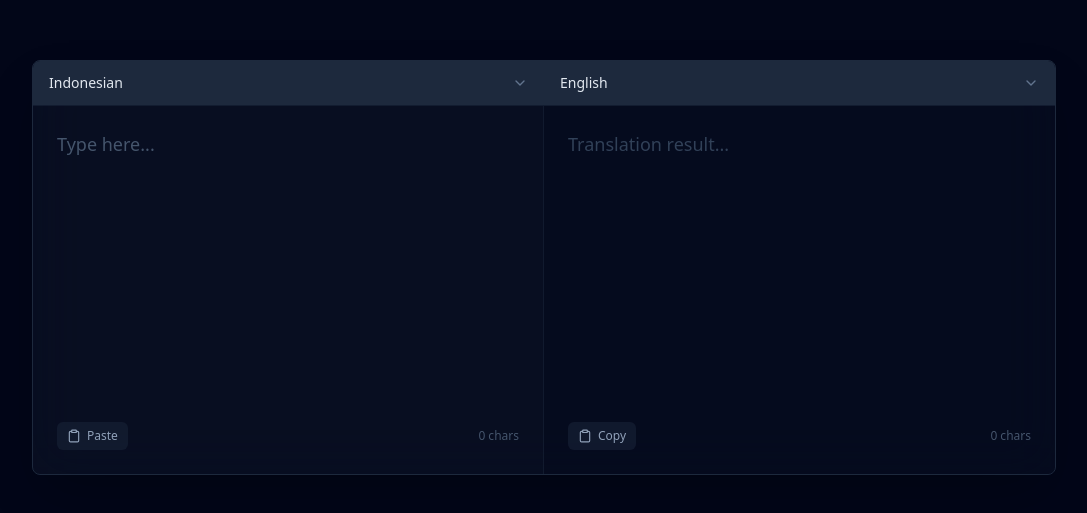
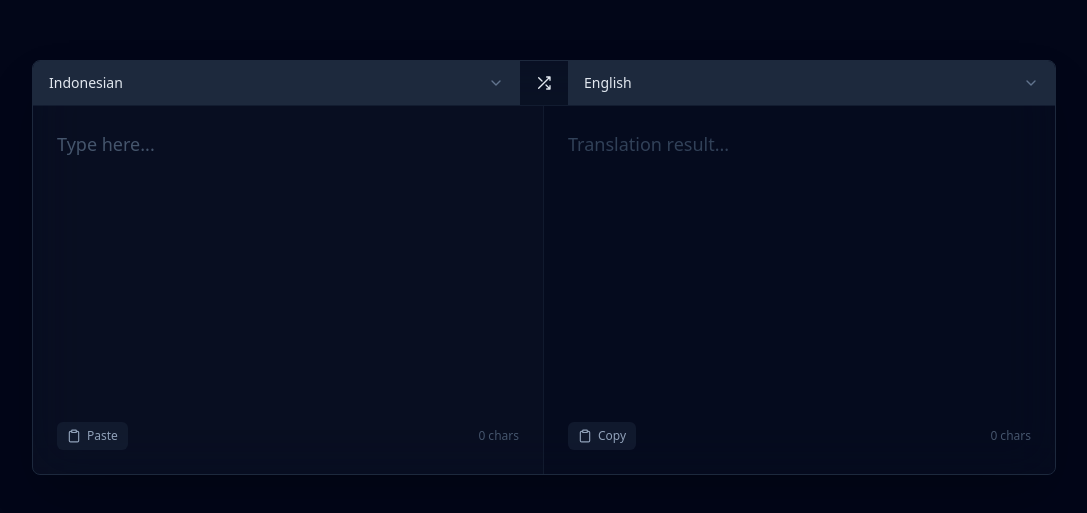
Before and after one commit to Quozul/quozul-translate, a SvelteKit app: page / in a window 1280 px wide. Shown: the part 133-646 px from the top of the page, without its empty margins (96-1183 px from the left). Built offline with nearby package versions, Linux system fonts and the light colour scheme.

Commit message:
feat: add swap languages button

```diff
--- a/src/lib/fetch.ts
+++ b/src/lib/fetch.ts
@@ -38,14 +38,30 @@ class RetryAfterError extends Error implements SmartFetchError {
 	}
 
 	retry = true;
+
+	public static is(e: unknown): e is RetryAfterError {
+		return e instanceof RetryAfterError;
+	}
 }
 
-class AbortedError extends Error implements SmartFetchError {
+export class AbortedError extends Error implements SmartFetchError {
 	constructor(private readonly source: unknown) {
 		super();
 	}
 
 	retry = true;
+
+	public static is(e: unknown): e is RetryAfterError {
+		return e instanceof AbortedError;
+	}
+}
+
+export class TimeoutError extends Error implements SmartFetchError {
+	constructor() {
+		super();
+	}
+
+	retry = false;
 }
 
 const abortableWait = (ms: number, signal?: AbortSignal | null): Promise<void> => {
@@ -127,7 +143,7 @@ export async function smartFetch<T extends z.Schema>({
 	// We use a true loop here to allow breaking via exceptions or return
 	while (true) {
 		if (Date.now() >= deadline) {
-			throw new Error('Timeout');
+			throw new TimeoutError();
 		}
 
 		if (init?.signal?.aborted) {
@@ -137,19 +153,19 @@ export async function smartFetch<T extends z.Schema>({
 		try {
 			return await trySingleFetch();
 		} catch (e) {
-			if (e instanceof AbortedError) throw e;
+			if (AbortedError.is(e)) throw e;
 
 			if (isSmartFetchError(e) && e.retry) {
 				let sleepDelay = delay;
 
-				if (e instanceof RetryAfterError) {
+				if (RetryAfterError.is(e)) {
 					sleepDelay = e.delay * 1_000;
 				}
 
 				const timeRemaining = deadline - Date.now();
 
 				if (sleepDelay >= timeRemaining) {
-					throw new Error('Timeout');
+					throw new TimeoutError();
 				}
 
 				try {
--- a/src/routes/+page.svelte
+++ b/src/routes/+page.svelte
@@ -3,7 +3,7 @@
 	import { Language } from '$lib/Language';
 	import SearchableSelect from '$lib/components/SearchableSelect.svelte';
 	import { sourceLanguage, targetLanguage } from '$lib/storable';
-	import { smartFetch } from '$lib/fetch';
+	import { AbortedError, smartFetch } from '$lib/fetch';
 
 	let sourceText = $state('');
 	let translatedText = $state('');
@@ -54,14 +54,19 @@
 					translatedText = data.text;
 				})
 				.catch((e) => {
-					console.error('Fetch failed', e);
-					isError = true;
+					isError = !AbortedError.is(e);
 				})
 				.finally(() => {
 					isLoading = false;
 				});
 		}, 500);
 	});
+
+	function swapLanguages() {
+		let temp = $sourceLanguage;
+		$sourceLanguage = $targetLanguage;
+		$targetLanguage = temp;
+	}
 </script>
 
 <main
@@ -71,13 +76,32 @@
 		class="flex h-full w-full flex-col overflow-hidden bg-slate-900/50 shadow-2xl backdrop-blur-xl sm:h-auto sm:max-w-5xl sm:rounded-lg sm:border sm:border-slate-800"
 	>
 		<div
-			class="grid shrink-0 grid-cols-2 items-center justify-between border-b border-slate-800/50 bg-slate-900/30"
+			class="grid grid-cols-[1fr_auto_1fr] items-center justify-between border-b border-slate-800/50 bg-slate-900/30"
 		>
 			<SearchableSelect
 				options={validLanguages}
 				bind:value={$sourceLanguage}
 				placeholder="Select language..."
 			/>
+
+			<button
+				class="w-full cursor-pointer px-4 py-3 font-sans text-sm"
+				onclick={swapLanguages}
+				aria-label="Swap languages"
+			>
+				<svg
+					xmlns="http://www.w3.org/2000/svg"
+					width="16"
+					height="16"
+					viewBox="0 0 24 24"
+					fill="none"
+					stroke="currentColor"
+					stroke-width="2"
+					stroke-linecap="round"
+					stroke-linejoin="round"
+					><path d="M16 3h5v5M4 20L20.2 3.8M21 16v5h-5M15 15l5.1 5.1M4 4l5 5" /></svg
+				>
+			</button>
 
 			<SearchableSelect
 				options={validLanguages}
```
